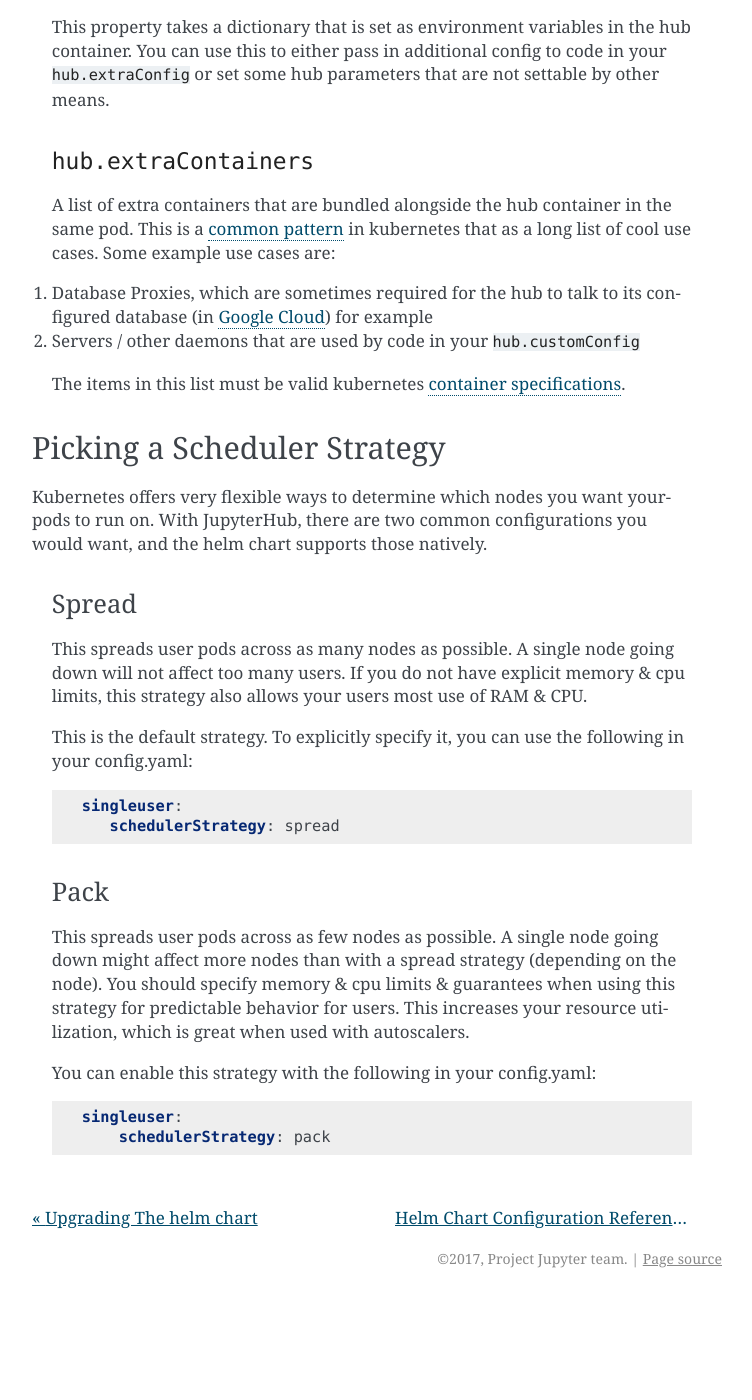
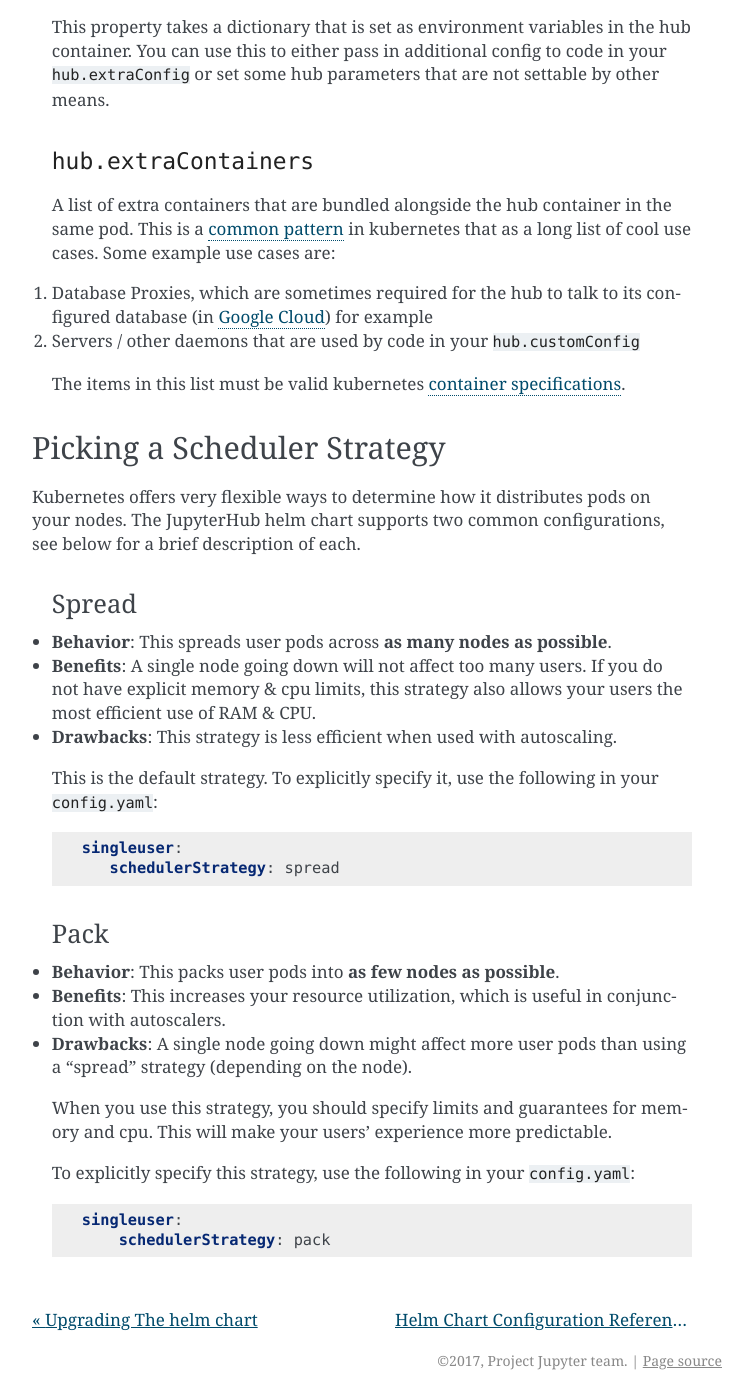
Before and after one commit to jupyterhub/zero-to-jupyterhub-k8s, a Sphinx documentation site: the page built from doc/source/advanced.md, in a window 1280 px wide and 1400 px high, scrolled down 3157 px. Shown: the whole window, without its empty margins (388-1140 px from the left). Built offline with Sphinx 7.4.7, drawn with Linux system fonts in a browser that asks for light colours; before the commit the page ends 4455 px from its top, so only the background shows below that.

Commit message:
instructions updates

````diff
--- a/doc/source/advanced.md
+++ b/doc/source/advanced.md
@@ -164,19 +164,19 @@ The items in this list must be valid kubernetes
 
 ## Picking a Scheduler Strategy
 
-Kubernetes offers very flexible ways to determine which nodes you want yourpods
-to run on. With JupyterHub, there are two common configurations you would want,
-and the helm chart supports those natively.
+Kubernetes offers very flexible ways to determine how it distributes pods on
+your nodes. The JupyterHub helm chart supports two common configurations, see
+below for a brief description of each.
 
 ### Spread
 
-This spreads user pods across as many nodes as possible. A single node going
-down will not affect too many users. If you do not have explicit memory & cpu
-limits, this strategy also allows your users most use of RAM & CPU.
+* **Behavior**: This spreads user pods across **as many nodes as possible**.
+* **Benefits**: A single node going down will not affect too many users. If you do not have explicit memory & cpu
+  limits, this strategy also allows your users the most efficient use of RAM & CPU.
+* **Drawbacks**: This strategy is less efficient when used with autoscaling.
 
-This is the default strategy. To explicitly specify it, you can use the
-following in your config.yaml:
-
+This is the default strategy. To explicitly specify it, use the following in your
+`config.yaml`:
 
 ```yaml
 singleuser:
@@ -185,14 +185,15 @@ singleuser:
 
 ### Pack
 
-This spreads user pods across as few nodes as possible. A single node going down
-might affect more nodes than with a spread strategy (depending on the node).
-You should specify memory & cpu limits & guarantees when using this strategy for
-predictable behavior for users. This increases your resource utilization, which
-is great when used with autoscalers.
+* **Behavior**: This packs user pods into **as few nodes as possible**.
+* **Benefits**: This increases your resource utilization, which is useful in conjunction with autoscalers.
+* **Drawbacks**: A single node going down might affect more user pods than using
+  a "spread" strategy (depending on the node).
 
-You can enable this strategy with the following in your config.yaml:
+When you use this strategy, you should specify limits and guarantees for memory
+and cpu. This will make your users' experience more predictable.
 
+To explicitly specify this strategy, use the following in your `config.yaml`:
 
 ```yaml
 singleuser:
````
